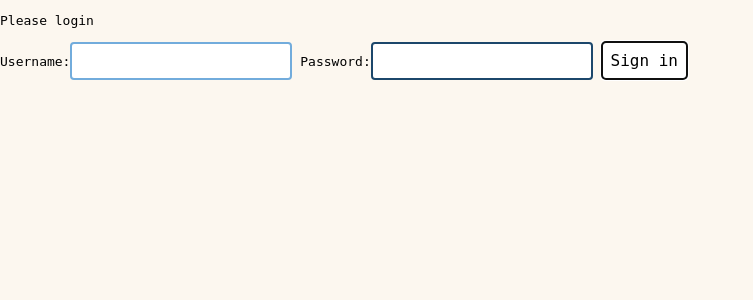
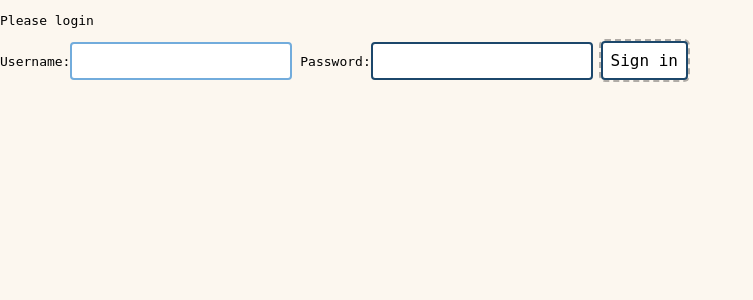
Before and after one commit to shoemakerdr/sat-django, a Django app: a page that uses templates/base.html in a window 1280 px wide, with the restyled element focused. Shown: the part 93-393 px from the top of the page, without its empty margins (0-753 px from the left). Run offline with Django 3.2, Linux system fonts and the light colour scheme.

Commit message:
Added new focus styling.

```diff
--- a/static/css/base.css
+++ b/static/css/base.css
@@ -2,6 +2,12 @@ body {
   margin: 0;
   font-family: monospace;
   background-color: #fcf7ef;
+}
+
+button:focus,
+input:focus,
+select:focus {
+  outline: 2px dashed rgba(0,0,0,0.3);
 }
 
 .navbar {
```
